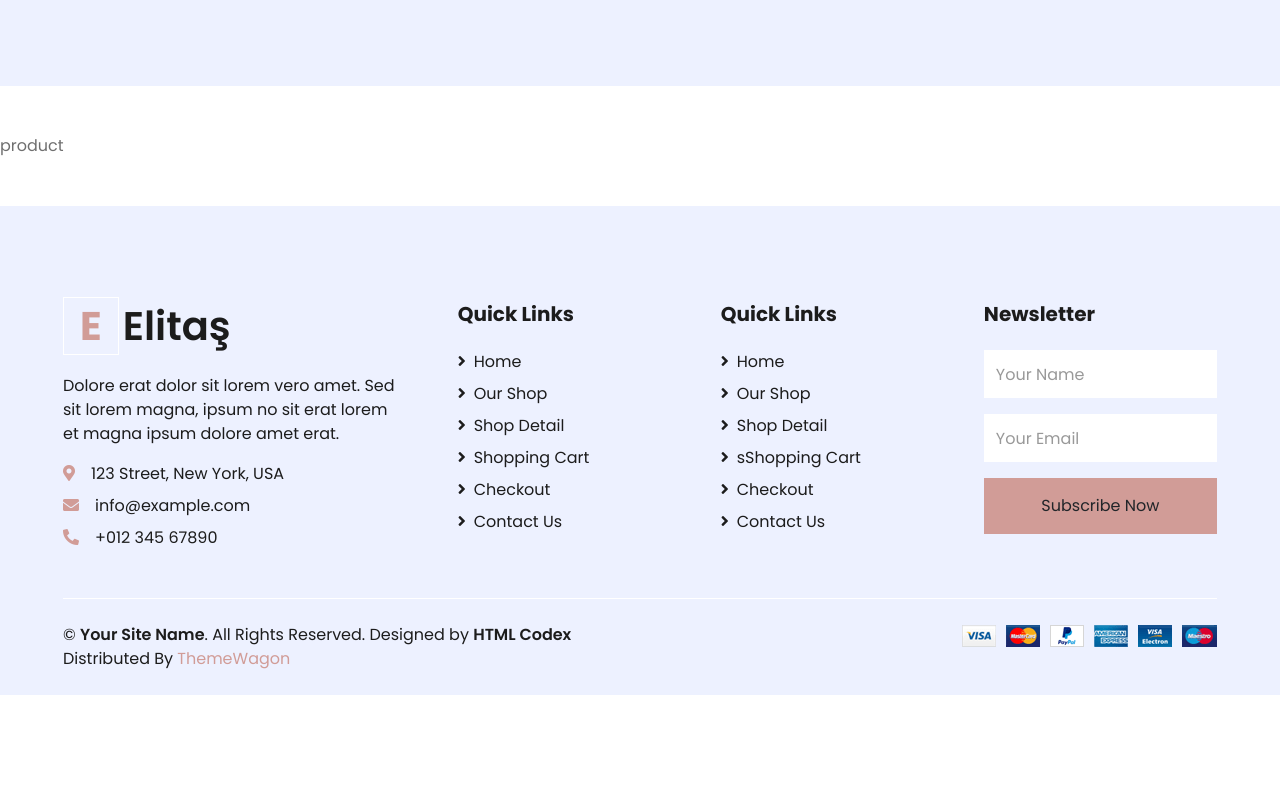
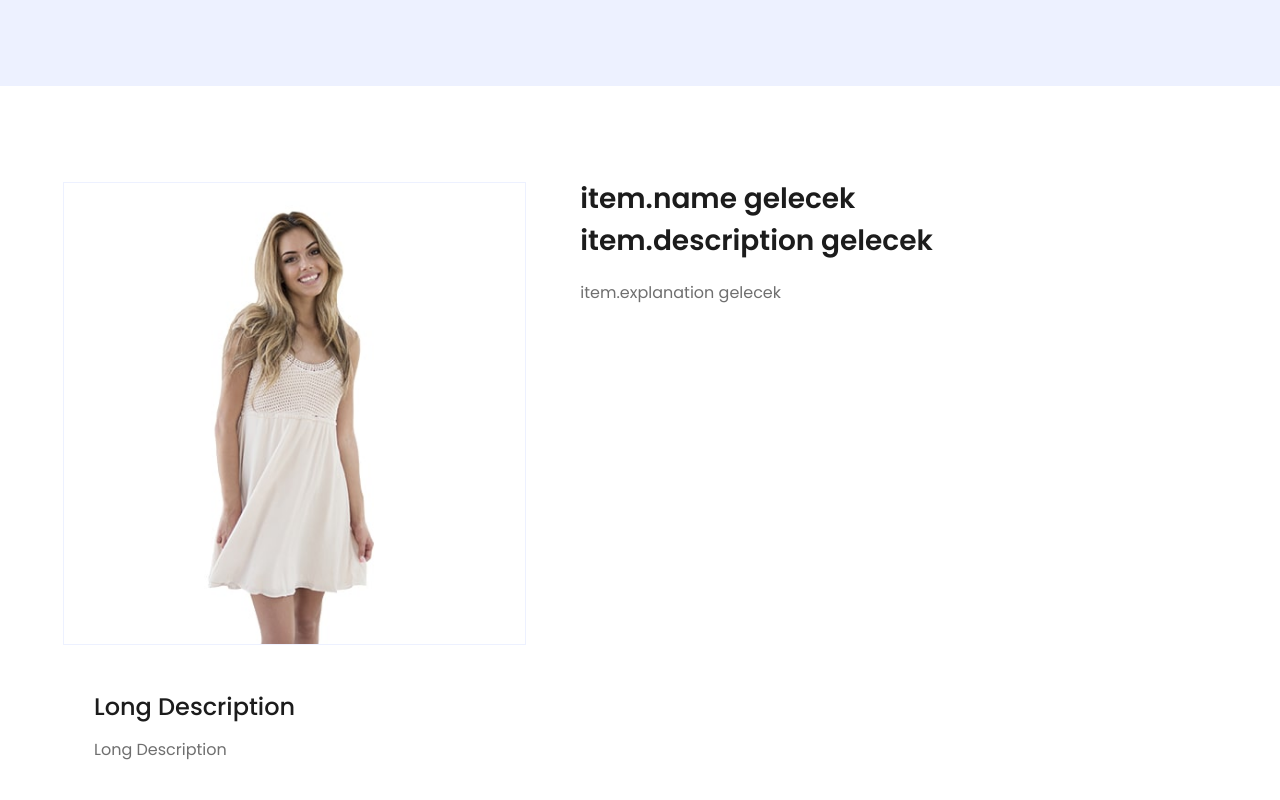
Before and after one commit to stellayazilim/elitas, a SvelteKit app in the folder apps/site/: page /product in a window 1280 px wide. Shown: the part 400-1200 px from the top of the page. Before the commit the page ends 1095 px from the top, so only its background shows below. Built offline with nearby package versions, Linux system fonts and the light colour scheme.

Commit message:
single page writen

```diff
--- a/apps/site/src/routes/product/+page.svelte
+++ b/apps/site/src/routes/product/+page.svelte
@@ -1 +1,152 @@
-product
+<script lang="ts">
+/* import Glide from '@glidejs/glide'
+import "@glidejs/glide/dist/css/glide.core.min.css"
+import { onMount } from 'svelte';
+
+let glide: HTMLDivElement          //YOU CAN USE IF EVERY ITEM HAS SO MANY IMAGES
+onMount ( () => {
+    new Glide (glide,
+    {
+        type: "carousel",
+        gap: 0,
+        autoplay:5000,
+        animationDuration:900,
+        animationTimingFunc: "ease"
+    })
+    .mount()
+}) */
+</script>
+
+
+  <!-- Shop Detail Start -->
+   <div class="container-fluid py-5">
+    <div class="row px-xl-5">
+        <div class="col-lg-5 pb-5">
+            <div class="carousel slide">
+                <div class="carousel-inner border">
+                    <div class="carousel-item active">
+                        <img class="w-100 h-100" src="img/product-1.jpg" alt="Image">
+                    </div>
+                </div>
+                <!--    <div class="glide__arrows" data-glide-el="controls">       //GLIDE ARROWS IF YOU NEED
+                                <div class="glide__arrow glide__arrow--left" data-glide-dir="<">
+                                    <div class="carousel-control-prev">
+                                    <div class="btn btn-dark" style="width: 45px; height: 45px;">
+                                            <span class="carousel-control-prev-icon mb-n2"></span>
+                                        </div>
+                                    </div>
+                                </div>
+                                <div class="glide__arrow glide__arrow--right" data-glide-dir=">">
+                                    <div class="carousel-control-next">
+                                        <div class="btn btn-dark" style="width: 45px; height: 45px;">
+                                            <span class="carousel-control-next-icon mb-n2"></span>
+                                        </div>
+                                    </div>
+                                </div>
+                            </div>
+                        </div> -->
+            </div>
+        </div>
+
+        <div class="col-lg-7 pb-5">
+            <h3 class="font-weight-semi-bold ml-4"><!-- item.name gelecek -->item.name gelecek </h3>
+
+            <h3 class="font-weight-semi-bold mb-4 ml-4"><!--  item.description gelecek  --> item.description gelecek </h3>
+            <p class="mb-4 ml-4"> <!-- item.explanation gelecek -->item.explanation gelecek</p>
+
+        <!--     <div class="d-flex mb-3">              //BURADA SİZES VARDI YORUMDA
+                <p class="text-dark font-weight-medium mb-0 mr-3">Sizes:</p>
+                <form>
+                    <div class="custom-control custom-radio custom-control-inline">
+                        <input type="radio" class="custom-control-input" id="size-1" name="size">
+                        <label class="custom-control-label" for="size-1">XS</label>
+                    </div>
+                    <div class="custom-control custom-radio custom-control-inline">
+                        <input type="radio" class="custom-control-input" id="size-2" name="size">
+                        <label class="custom-control-label" for="size-2">S</label>
+                    </div>
+                    <div class="custom-control custom-radio custom-control-inline">
+                        <input type="radio" class="custom-control-input" id="size-3" name="size">
+                        <label class="custom-control-label" for="size-3">M</label>
+                    </div>
+                    <div class="custom-control custom-radio custom-control-inline">
+                        <input type="radio" class="custom-control-input" id="size-4" name="size">
+                        <label class="custom-control-label" for="size-4">L</label>
+                    </div>
+                    <div class="custom-control custom-radio custom-control-inline">
+                        <input type="radio" class="custom-control-input" id="size-5" name="size">
+                        <label class="custom-control-label" for="size-5">XL</label>
+                    </div>
+                </form>
+            </div> -->
+    <!--             <div class="d-flex mb-4">
+                <p class="text-dark font-weight-medium mb-0 mr-3">Colors:</p>
+                <form>
+                    <div class="custom-control custom-radio custom-control-inline">
+                        <input type="radio" class="custom-control-input" id="color-1" name="color">
+                        <label class="custom-control-label" for="color-1">Black</label>
+                    </div>
+                    <div class="custom-control custom-radio custom-control-inline">
+                        <input type="radio" class="custom-control-input" id="color-2" name="color">
+                        <label class="custom-control-label" for="color-2">White</label>
+                    </div>
+                    <div class="custom-control custom-radio custom-control-inline">
+                        <input type="radio" class="custom-control-input" id="color-3" name="color">
+                        <label class="custom-control-label" for="color-3">Red</label>
+                    </div>
+                    <div class="custom-control custom-radio custom-control-inline">
+                        <input type="radio" class="custom-control-input" id="color-4" name="color">
+                        <label class="custom-control-label" for="color-4">Blue</label>
+                    </div>
+                    <div class="custom-control custom-radio custom-control-inline">
+                        <input type="radio" class="custom-control-input" id="color-5" name="color">
+                        <label class="custom-control-label" for="color-5">Green</label>
+                    </div>
+                </form>
+            </div>
+            <div class="d-flex align-items-center mb-4 pt-2">
+                <div class="input-group quantity mr-3" style="width: 130px;">
+                    <div class="input-group-btn">
+                        <button class="btn btn-primary btn-minus" >
+                        <i class="fa fa-minus"></i>
+                        </button>
+                    </div>
+                    <input type="text" class="form-control bg-secondary text-center" value="1">
+                    <div class="input-group-btn">
+                        <button class="btn btn-primary btn-plus">
+                            <i class="fa fa-plus"></i>
+                        </button>
+                    </div>
+                </div>
+                <button class="btn btn-primary px-3"><i class="fa fa-shopping-cart mr-1"></i> Add To Cart</button>
+            </div>
+            <div class="d-flex pt-2">
+                <p class="text-dark font-weight-medium mb-0 mr-2">Share on:</p>
+                <div class="d-inline-flex">
+                    <a class="text-dark px-2" href="">
+                        <i class="fab fa-facebook-f"></i>
+                    </a>
+                    <a class="text-dark px-2" href="">
+                        <i class="fab fa-twitter"></i>
+                    </a>
+                    <a class="text-dark px-2" href="">
+                        <i class="fab fa-linkedin-in"></i>
+                    </a>
+                    <a class="text-dark px-2" href="">
+                        <i class="fab fa-pinterest"></i>
+                    </a>
+                </div>
+            </div> -->
+        </div>
+    </div>
+    <div class="row px-xl-5 ml-3">
+        <div class="col">
+                <div class="tab-pane fade show active">
+                    <h4 class="mb-3">Long Description</h4>
+                    <p>Long Description</p>
+                    <!-- <p> Long description if we need </p> -->
+                </div>
+        </div>
+    </div>
+</div>
+<!-- Shop Detail End -->
```
